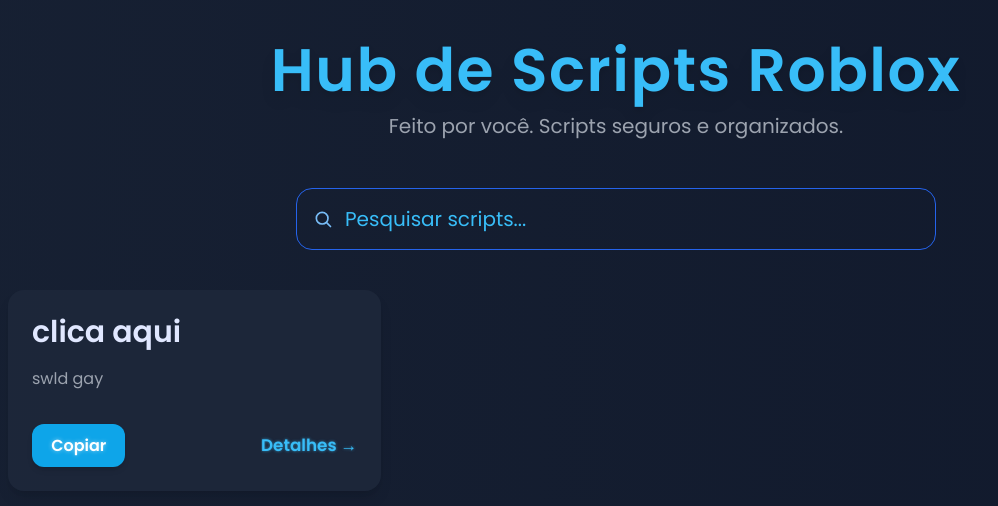
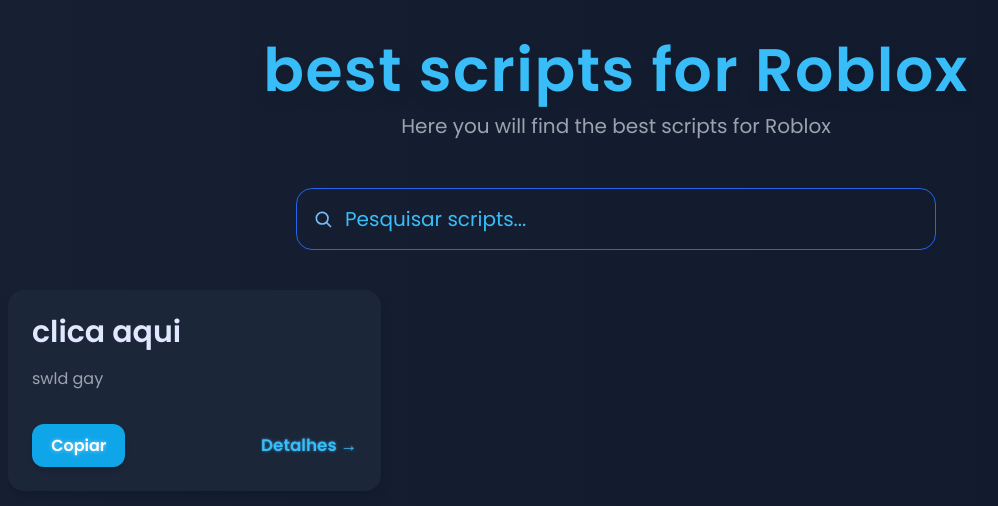
Before and after one commit to joaoluisnews/RobloxScript, a plain HTML site: page index.html in a window 1280 px wide. Shown: the whole page, without its empty margins (24-1022 px from the left). Drawn offline with nearby package versions, Linux system fonts and the light colour scheme.

Commit message:
Update index.html

```diff
--- a/index.html
+++ b/index.html
@@ -3,7 +3,7 @@
 <head>
   <meta charset="UTF-8" />
   <meta name="viewport" content="width=device-width, initial-scale=1" />
-  <title>Hub de Scripts Roblox</title>
+  <title>Roblox Script</title>
 
   <!-- Google Fonts -->
   <link href="https://fonts.googleapis.com/css2?family=Poppins:wght@400;600&display=swap" rel="stylesheet" />
@@ -219,8 +219,8 @@
 <body class="px-8 py-10">
 
   <header class="mb-12 text-center select-none">
-    <h1 class="text-6xl font-extrabold text-sky-400 drop-shadow-lg tracking-wide">Hub de Scripts Roblox</h1>
-    <p class="text-gray-400 mt-3 text-xl">Feito por você. Scripts seguros e organizados.</p>
+    <h1 class="text-6xl font-extrabold text-sky-400 drop-shadow-lg tracking-wide">best scripts for Roblox</h1>
+    <p class="text-gray-400 mt-3 text-xl">Here you will find the best scripts for Roblox</p>
   </header>
 
   <div class="flex justify-center mb-10">
```
